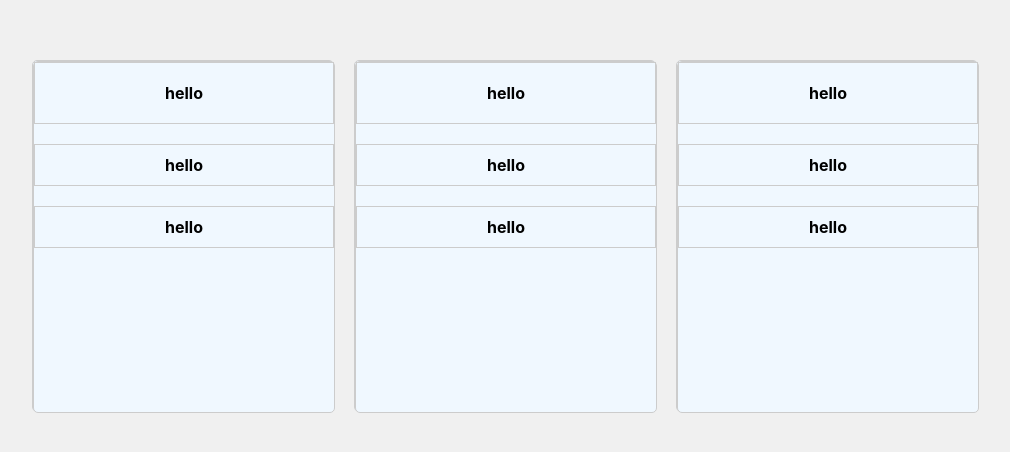
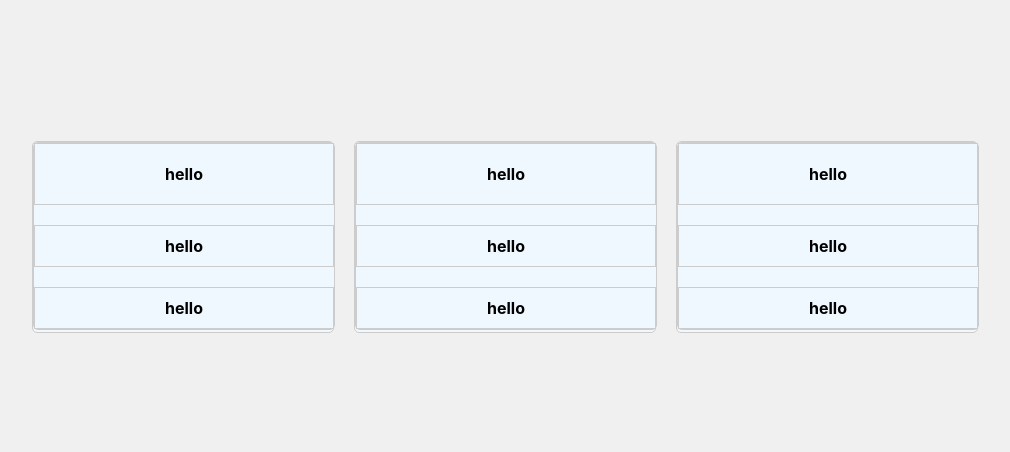
Before and after one commit to demetgas/drag-drop, a React (Create React App) app in the folder drop-down/: page / in a window 1280 px wide. Shown: the part 164-616 px from the top of the page, without its empty margins (135-1145 px from the left). Built offline with nearby package versions, Linux system fonts and the light colour scheme.

Commit message:
Update card.css

```diff
--- a/drop-down/src/components/Card/card.css
+++ b/drop-down/src/components/Card/card.css
@@ -3,7 +3,7 @@
   align-items: center;
   justify-content: space-between;
   width: 300px; /* Set a width for the card */
-  height: 350px; /* Set a height for the card */
+  height: 100%; /* Set a height for the card */
   border: 1px solid #ccc;
   border-radius: 5px;
 }
```
